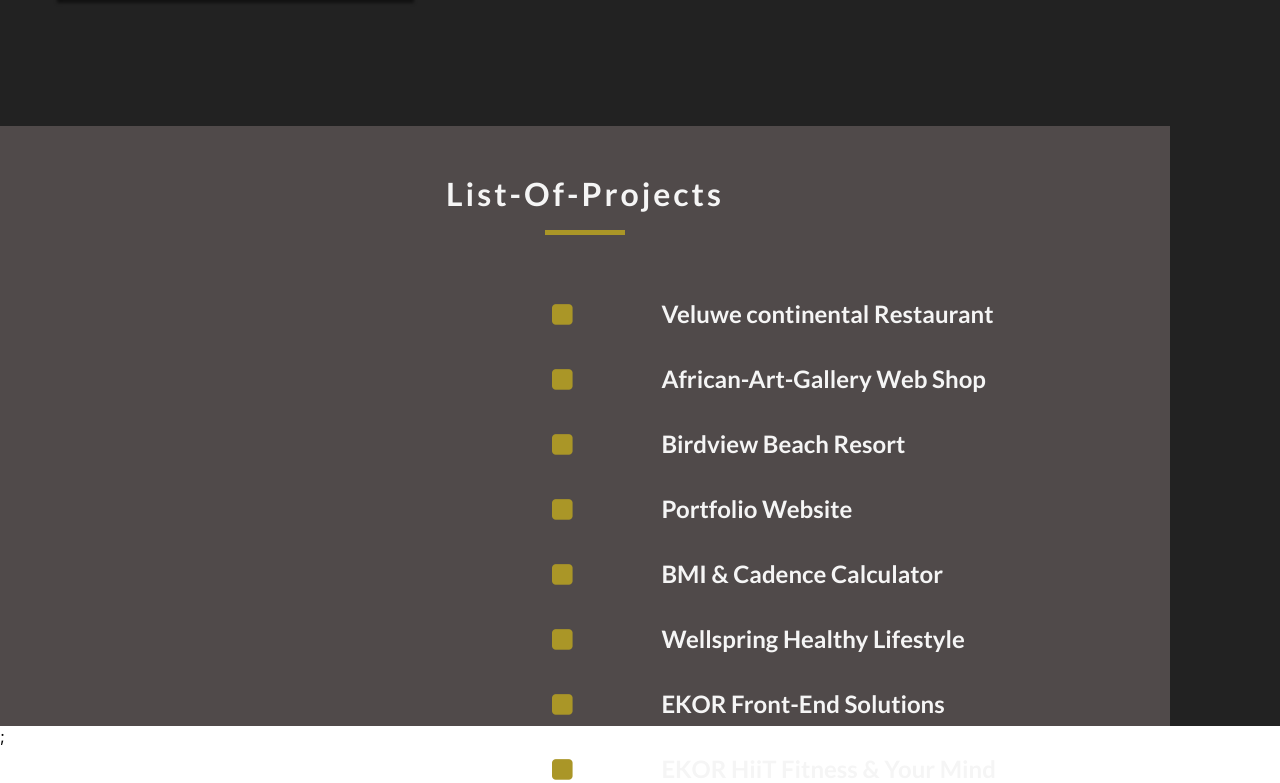
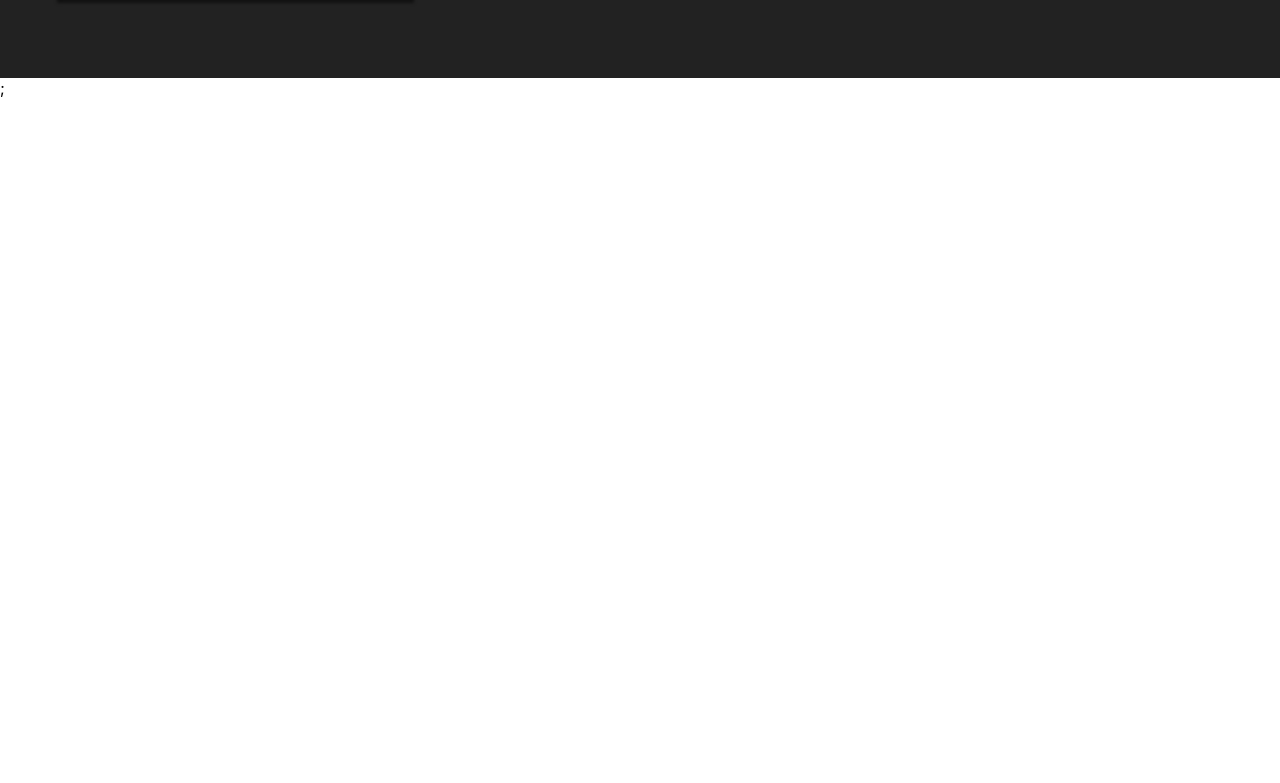
Before and after one commit to DPO80/Portfolio-Site, a React (Create React App) app: page /showcase in a window 1280 px wide. Shown: the part 1647-2430 px from the top of the page. After the commit the page ends 1745 px from the top, so only its background shows below. Built offline with nearby package versions, Linux system fonts and the light colour scheme.

Commit message:
New commit

```diff
--- a/src/Components/showcase.js
+++ b/src/Components/showcase.js
@@ -1,5 +1,4 @@
 import React from 'react';
-import ListofProjects from '../Components/ListofProjects';
 import ShowcaseContainer from '../Components/ShowcaseContainer';
 import DisplayContainer from '../Components/DisplayContainer';
 
@@ -11,7 +10,7 @@ const Showcase = () => {
             <div className="showcase-bgd" >
                 <ShowcaseContainer />
                 <DisplayContainer />
-                <ListofProjects />
+
             </div>
 
 
```
